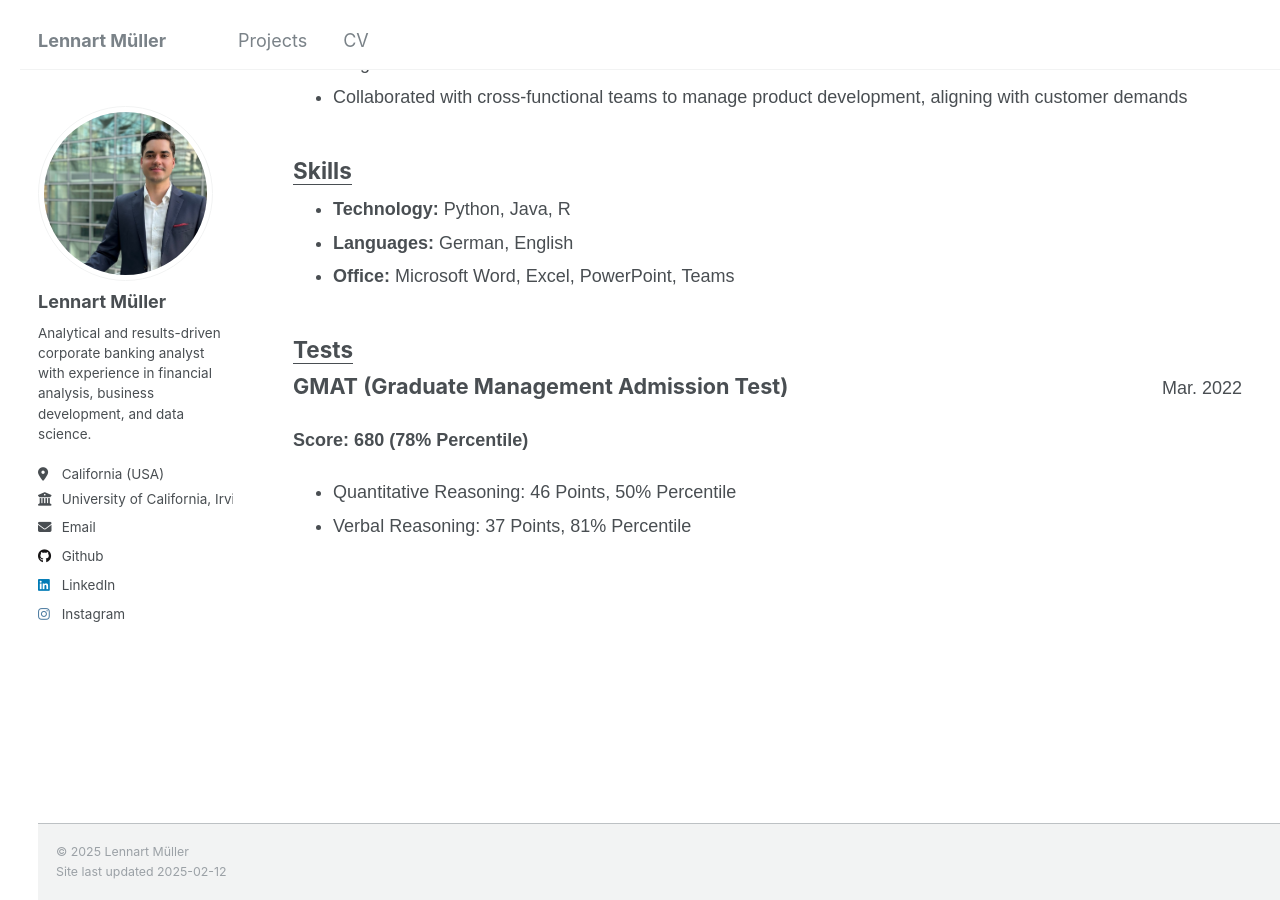
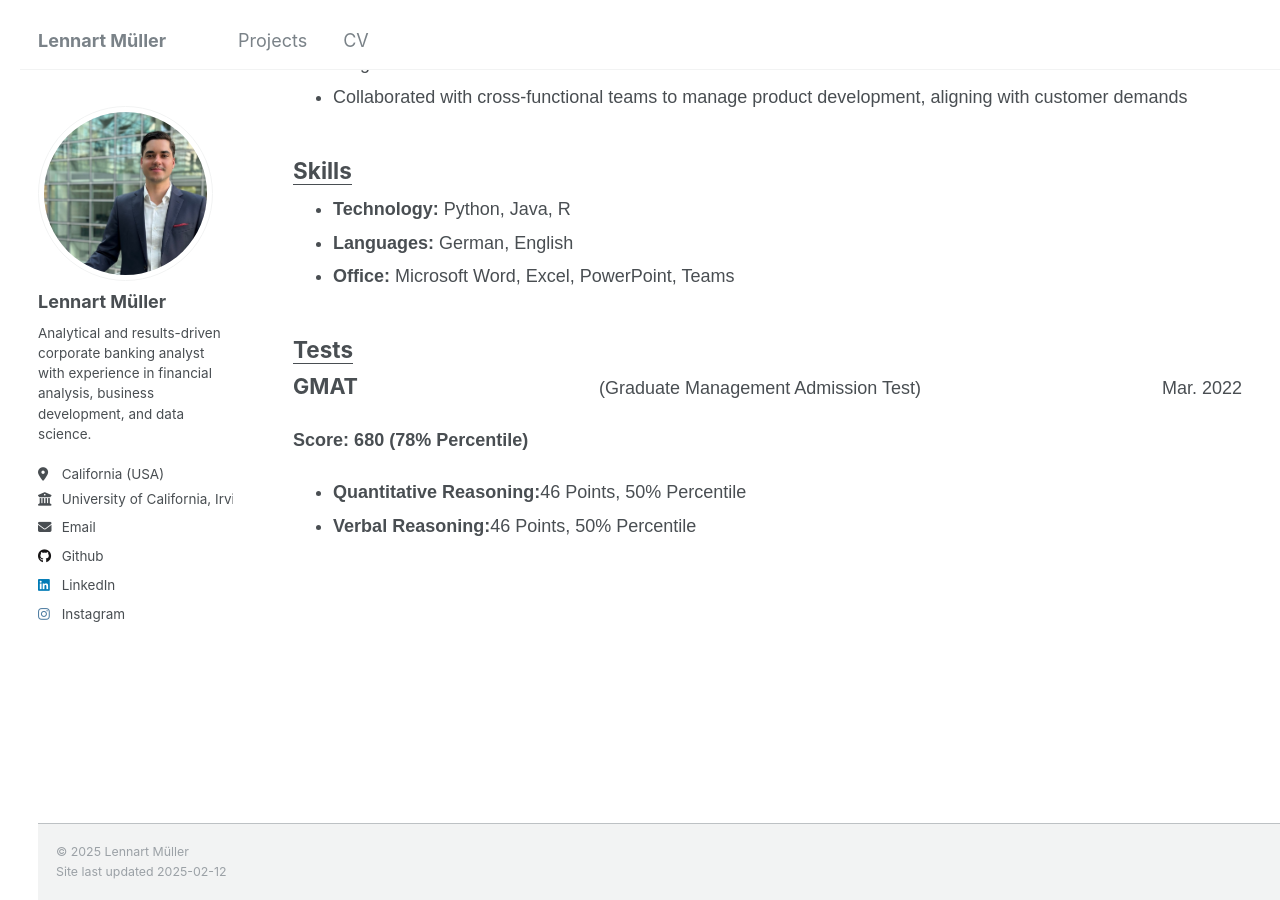
Before and after one commit to lennartmueller123/lennartmueller123.github.io, a Jekyll site: the page built from _pages/cv.html, in a window 1280 px wide and 900 px high, scrolled down 1320 px. Built offline with Jekyll 4.4.1, drawn with Linux system fonts in a browser that asks for light colours.

Commit message:
Update cv.html

```diff
--- a/_pages/cv.html
+++ b/_pages/cv.html
@@ -153,13 +153,14 @@ redirect_from:
 
         <div class="entry">
             <div class="entry-header">
-                <h3>GMAT (Graduate Management Admission Test)</h3>
+                <h3>GMAT</h3>
+                <p>(Graduate Management Admission Test)</p>
                 <p>Mar. 2022</p>
             </div>
             <p><strong>Score: 680 (78% Percentile)</strong></p>
             <ul>
-                <li>Quantitative Reasoning: 46 Points, 50% Percentile </li>
-                <li>Verbal Reasoning: 37 Points, 81% Percentile </li>
+                <li><strong>Quantitative Reasoning:</strong>46 Points, 50% Percentile </li>
+                <li><strong>Verbal Reasoning:</strong>46 Points, 50% Percentile </li>
             </ul>
         </div>
 </body>
```
